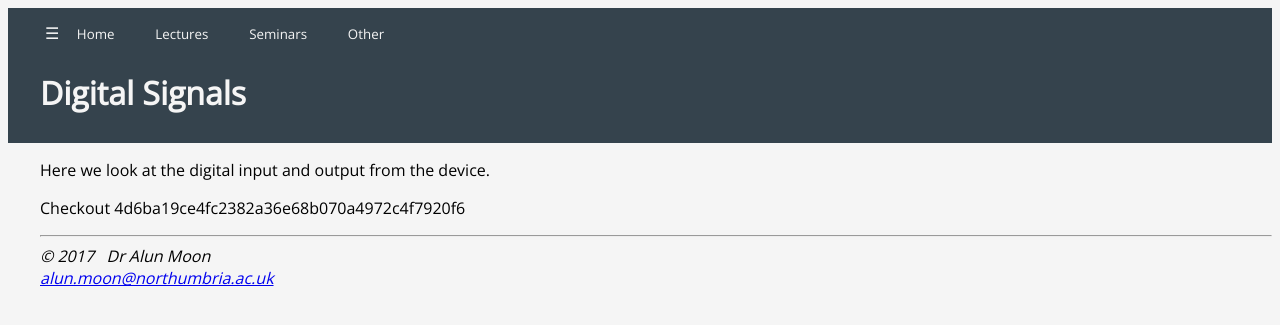
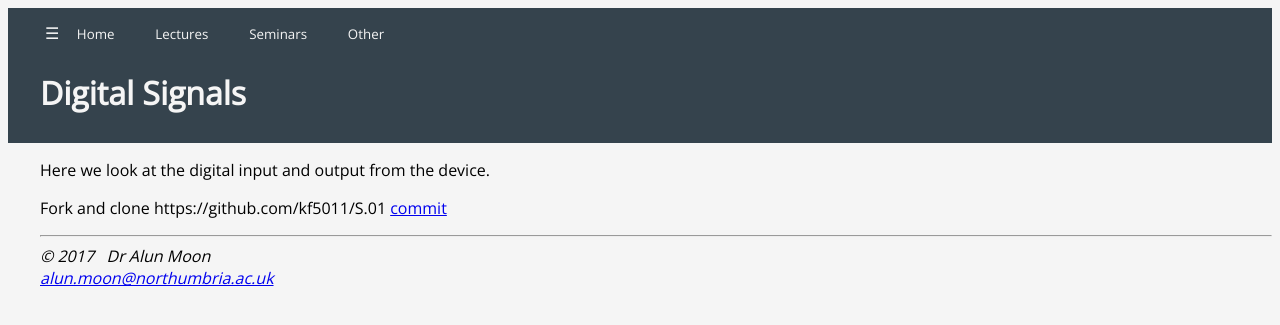
Before and after one commit to kf5011/kf5011.github.io, a Jekyll site: the page built from _seminars/01.md, in a window 1280 px wide. Shown: the top 325 px of the page. Built offline with Jekyll 4.4.1, drawn with Linux system fonts in a browser that asks for light colours.

Commit message:
link to url and sha?

```diff
--- a/_seminars/01.md
+++ b/_seminars/01.md
@@ -7,4 +7,5 @@ Here we look at the digital input and output from the device.
 
 <!--more-->
 
-Checkout 4d6ba19ce4fc2382a36e68b070a4972c4f7920f6
+Fork and clone https://github.com/kf5011/S.01
+[commit](4d6ba19ce4fc2382a36e68b070a4972c4f7920f6)
```
